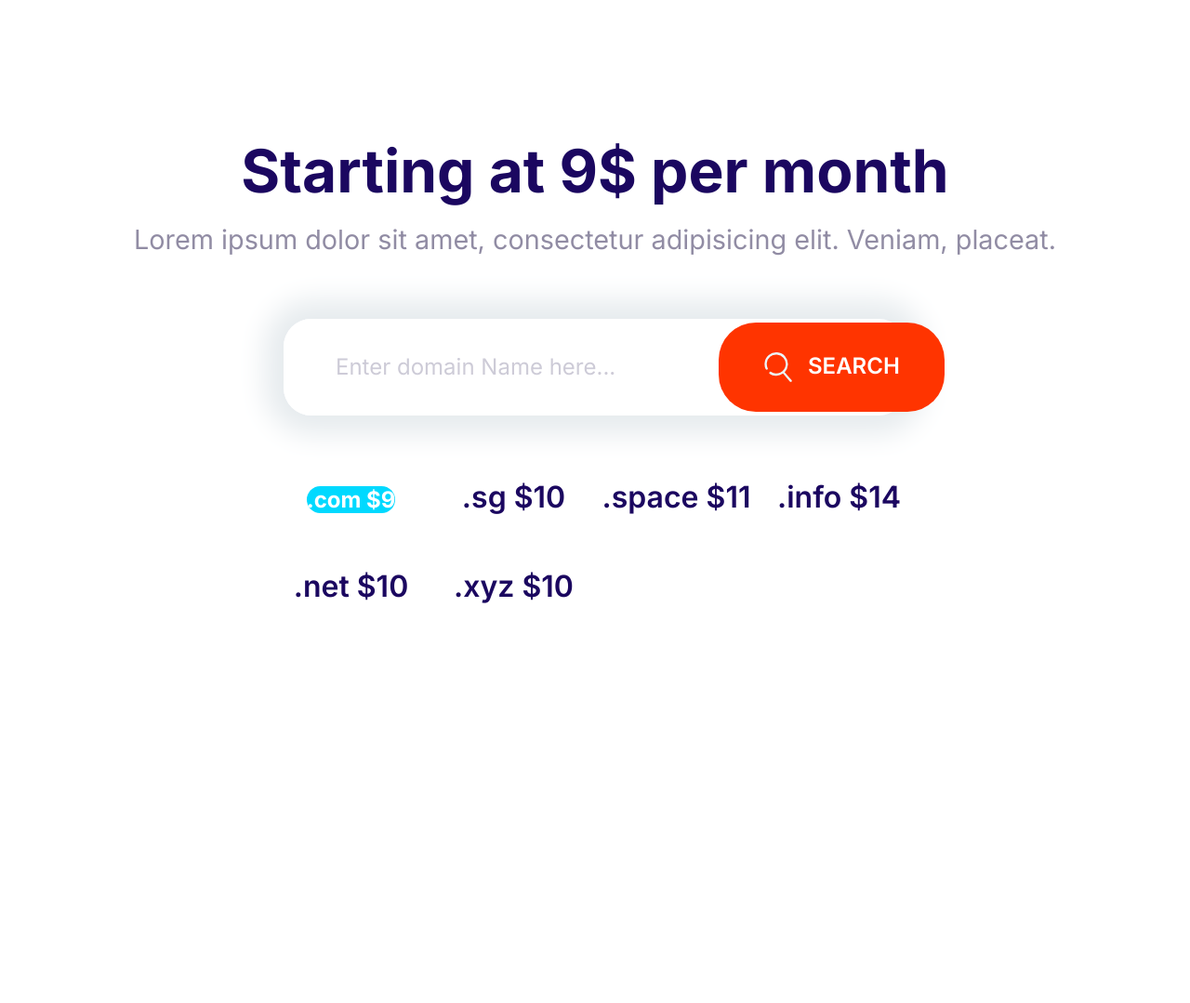
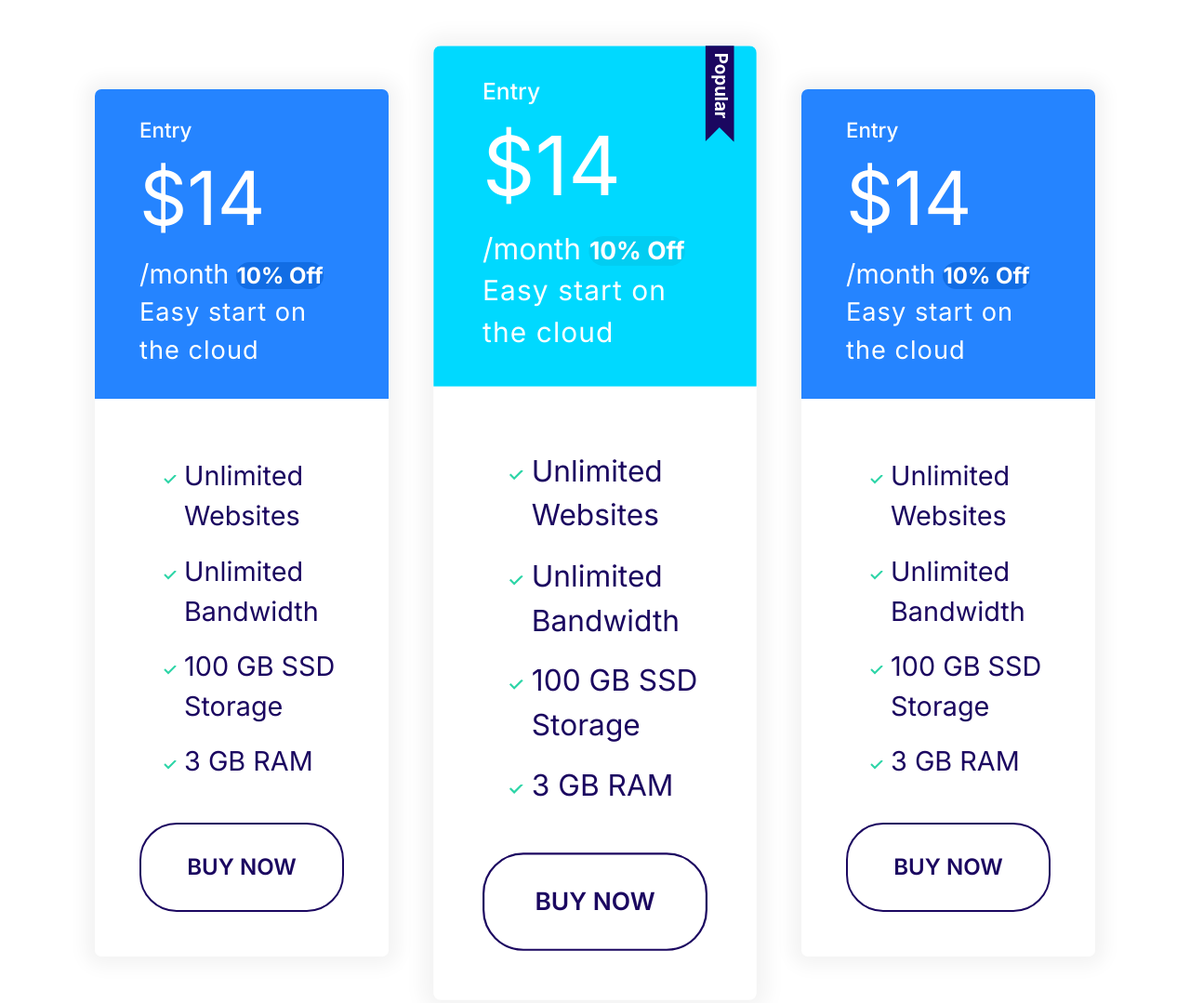
Before and after one commit to JAGADESH938/E-commerce, a plain HTML site: page index.html in a window 1280 px wide. Shown: the whole page at 93% size. Before the commit the page ends 800 px from the top, so only its background shows below. Drawn offline with Linux system fonts and the light colour scheme.

Commit message:
plans&block

```diff
--- a/CSS/styles.css
+++ b/CSS/styles.css
@@ -307,6 +307,10 @@ a {
   color: #fff;
 }
 
+.plan {
+  transition: transform .2s ease-out;
+}
+
 .plan__name {
   color: #fff;
   margin: 0;
@@ -341,8 +345,11 @@ a {
   background: var(--color-secondary);
   color: #fff;
 }
+.card--primary .badge--primary {
+  background: #126de4;
+}
 
-.card--secondary badge--secondary {
+.card--secondary .badge--secondary {
   background: #02cdf1;
 }
 
@@ -351,7 +358,7 @@ a {
   padding: 0.5rem 1.5rem;
 }
 
-@media screen and (minwidth: 1024px) {
+@media screen and (min-width: 1024px) {
   .badge {
     font-size: 1.5rem;
   }
@@ -369,6 +376,10 @@ a {
   }
 }
 
+.plan--popular {
+  transform: scale(1.1);
+}
+
 .plan--popular .card__header {
   position: relative;
 }
@@ -382,6 +393,13 @@ a {
   right: 5%;
 }
 
+.plan:hover {
+  transform: scale(1.05);
+}
+
+.plan-popular:hover {
+  transform: scale(1.15);
+}
 .media {
   display: flex;
 }
@@ -709,3 +727,11 @@ a {
    grid-template-columns: repeat(auto-fit, minmax(10rem, 1fr));
   }
  }
+
+ .block-plans .grid {
+  gap: 8rem 4rem;
+ }
+ .block-plans .card {
+  max-width: 500px;
+  margin: 0 auto;
+ }
--- a/index.html
+++ b/index.html
@@ -10,32 +10,69 @@
 <link rel="stylesheet" href="CSS/styles.css">
 </head>
 <body>
-  <section class="block container block-domain">
-    <header class="block__header">
-      <h2>Starting at 9$ per month</h2>
-      <p>Lorem ipsum dolor sit amet,
-        consectetur adipisicing elit. Veniam, placeat.
-      </p>
-    </header>
-    <div class="input-group box-shadow">
-      <input type="text"
-      class="input"
-      placeholder="Enter domain Name here..."
-      />
-      <button class="btn btn--accent">
-        <svg class="icon icon--white">
-          <use xlink:href="images/sprite.svg#search"></use>
-        </svg>Search
-      </button>
-    </div>
-    <ul class="list block-domain__prices">
-      <li><span class="badge badge--secondary">.com $9</span></li>
-      <li>.sg $10</li>
-      <li>.space $11</li>
-      <li>.info $14</li>
-      <li>.net $10</li>
-      <li>.xyz $10</li>
-    </ul>
+  <section class="block container block-plans">
+    <div class="grid grid--1x3">
+        <div class="plan">
+          <div class="card card--primary">
+            <header class="card__header">
+            <h3 class="plan__name">Entry</h3>
+            <span class="plan__price">$14</span>
+            <span class="plan__Billing-cycle">/month</span>
+            <span class= "badge badge--primary badge-small">10% Off</span>
+            <span class="plan__description">Easy start on the cloud</span>
+          </header>
+            <div class="card__body">
+              <ul class="list list--tick">
+                <li class="list__item">Unlimited Websites</li>
+                <li class="list__item">Unlimited Bandwidth</li>
+                <li class="list__item">100 GB SSD Storage</li>
+                <li class="list__item">3 GB RAM</li>
+              </ul>
+              <button class="btn btn--outline btn--block">Buy Now</button>
+            </div>
+          </div>
+        </div>
+        <div class="plan plan--popular">
+          <div class="card card--secondary">
+            <header class="card__header">
+            <h3 class="plan__name">Entry</h3>
+            <span class="plan__price">$14</span>
+            <span class="plan__Billing-cycle">/month</span>
+            <span class= "badge badge--secondary badge-small">10% Off</span>
+            <span class="plan__description">Easy start on the cloud</span>
+          </header>
+            <div class="card__body">
+              <ul class="list list--tick">
+                <li class="list__item">Unlimited Websites</li>
+                <li class="list__item">Unlimited Bandwidth</li>
+                <li class="list__item">100 GB SSD Storage</li>
+                <li class="list__item">3 GB RAM</li>
+              </ul>
+              <button class="btn btn--outline btn--block">Buy Now</button>
+            </div>
+          </div>
+        </div>
+        <div class="plan">
+          <div class="card card--primary">
+            <header class="card__header">
+            <h3 class="plan__name">Entry</h3>
+            <span class="plan__price">$14</span>
+            <span class="plan__Billing-cycle">/month</span>
+            <span class= "badge badge--primary badge-small">10% Off</span>
+            <span class="plan__description">Easy start on the cloud</span>
+          </header>
+            <div class="card__body">
+              <ul class="list list--tick">
+                <li class="list__item">Unlimited Websites</li>
+                <li class="list__item">Unlimited Bandwidth</li>
+                <li class="list__item">100 GB SSD Storage</li>
+                <li class="list__item">3 GB RAM</li>
+              </ul>
+              <button class="btn btn--outline btn--block">Buy Now</button>
+            </div>
+          </div>
+        </div>
+      </div>
   </section>
   <script src="js/main.js"></script>
 </body>
```
Also changed, not shown: components/plans&block.html (added, +65 -0 lines).
